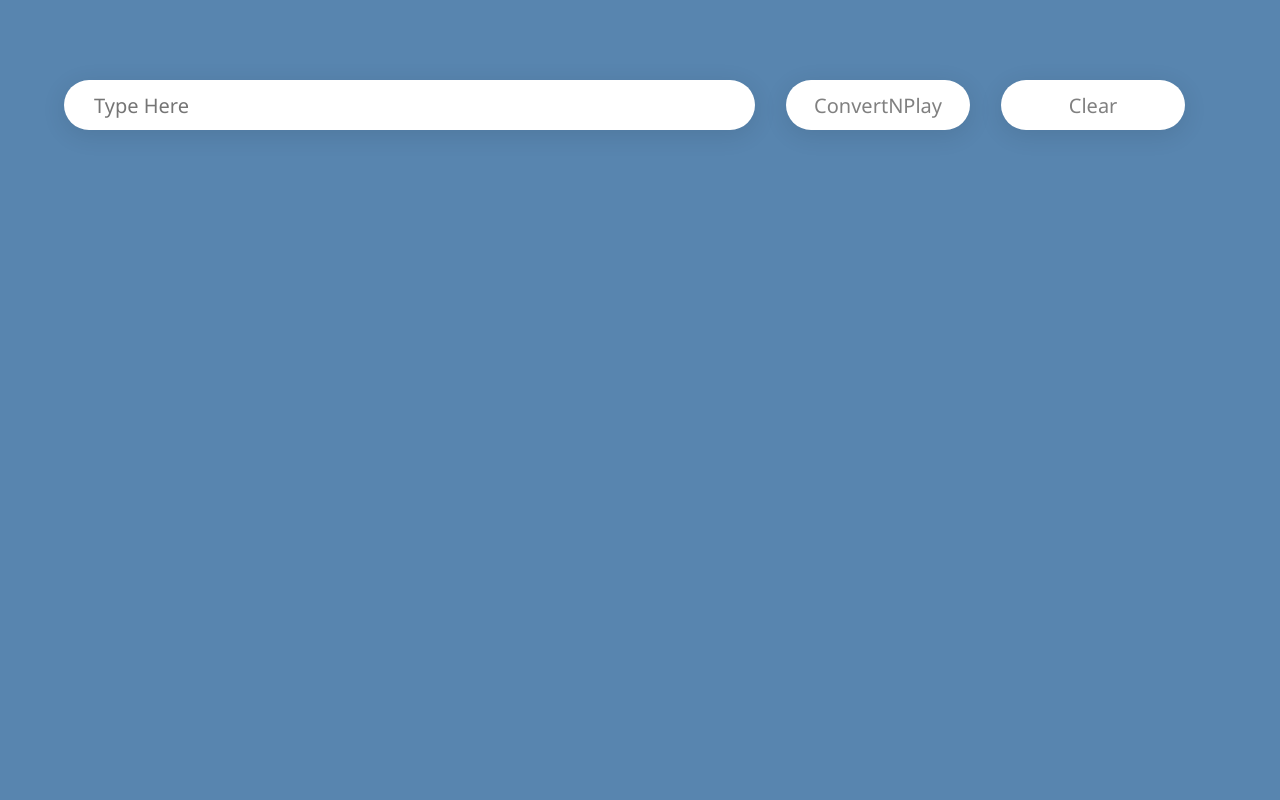
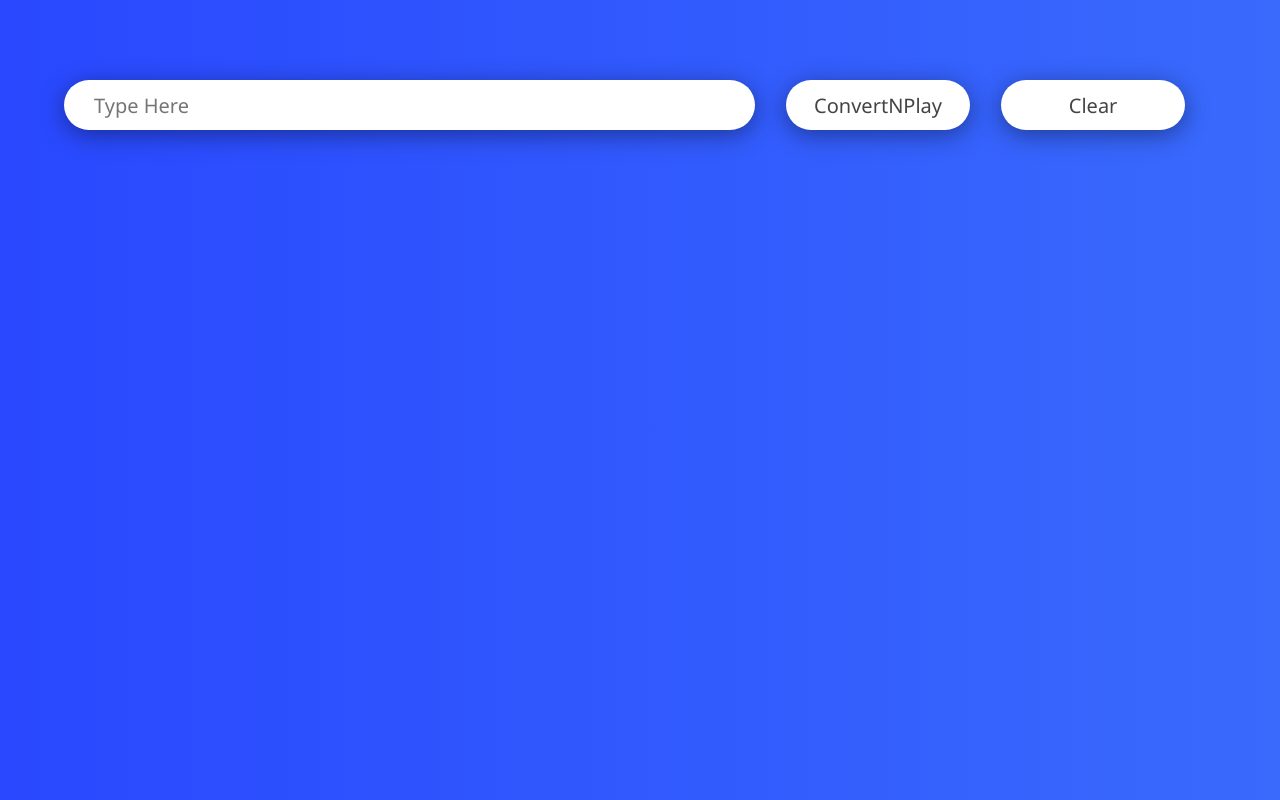
Before and after one commit to Kushhu/Words-To-Morse, a plain HTML site: page index.html in a window 1280 px wide. Drawn offline with Linux system fonts and the light colour scheme.

Commit message:
Update css.css

```diff
--- a/css.css
+++ b/css.css
@@ -6,25 +6,27 @@
     outline: none;
 }
 body{
-    background-color: #5885AF;
+    background: #396afc;  /* fallback for old browsers */
+    background: -webkit-linear-gradient(to right, #2948ff, #396afc);  /* Chrome 10-25, Safari 5.1-6 */
+    background: linear-gradient(to right, #2948ff, #396afc); /* W3C, IE 10+/ Edge, Firefox 16+, Chrome 26+, Opera 12+, Safari 7+ */
+
 }
-
 button{
-
-    box-shadow: 0px 5px 24px rgba(0, 0, 0, 0.1);
+    box-shadow: 0px 5px 24px rgba(0, 0, 0, 0.4);
     font-size: 20px;
-    color: gray;
+    color: rgb(68, 68, 68);
     border: none;
     background-color: white;
     border-radius: 25px;
-    transition: color 0.4s ;
+    transition: color,transform 0.2s ;
     font-family: 'Segoe UI', Tahoma, Geneva, Verdana, sans-serif;
 }
 button:hover{
     cursor: pointer;
 }
-button:hover, .txtbox::selection {
+button:hover, .txtbox:hover {
     color: black;
+    transform: scale(1.01);
 }
 .container{
     width: 90vw;
@@ -43,10 +45,11 @@ button:hover, .txtbox::selection {
     height: 50px;
     color: black;
     padding:5px 30px;
+    transition: color,transform 0.2s;
     font-size: 20px;
     border: none;
     border-radius: 25px;
-    box-shadow: 0px 5px 24px rgba(0, 0, 0, 0.1);
+    box-shadow: 0px 5px 24px rgba(0, 0, 0, 0.4);
     flex-basis:60%;
 
 }
@@ -100,4 +103,5 @@ button:hover, .txtbox::selection {
     .btnclr,.btnply{
         min-width: 170px;
     }
+
 }
```
